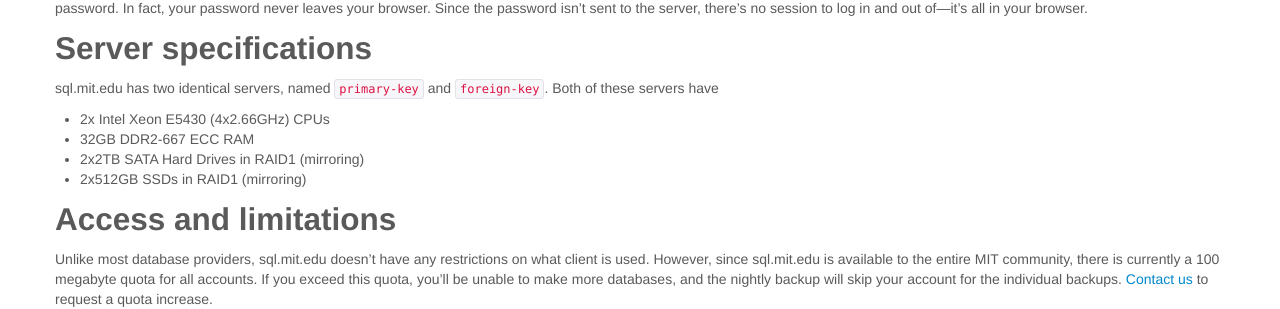
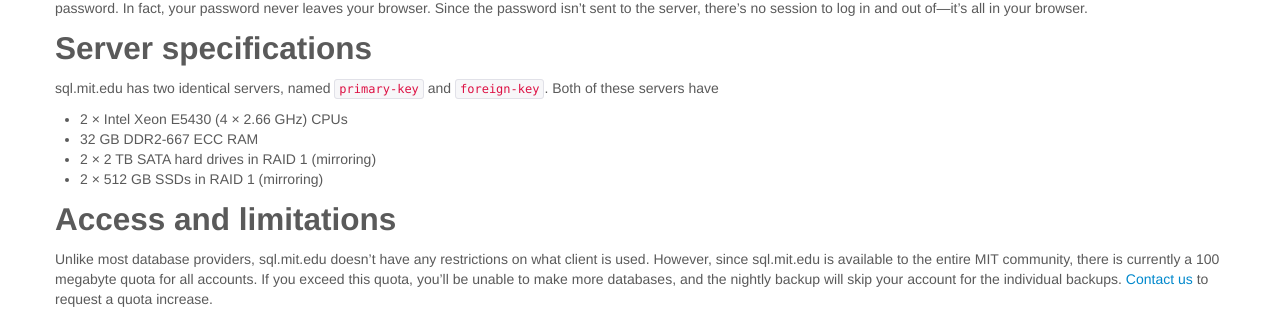
Before and after one commit to achernya/sql-web, a Jekyll site: the page built from about/index.html, in a window 1280 px wide. Shown: the part 493-802 px from the top of the page. Built offline with Jekyll 4.4.1, drawn with Linux system fonts in a browser that asks for light colours.

Commit message:
Correct usage of the multiplication symbol (×)
I also cleaned up the spacing around it a bit.

```diff
--- a/about/index.html
+++ b/about/index.html
@@ -61,10 +61,10 @@ about: class="active"
   named <code>primary-key</code> and <code>foreign-key</code>. Both of
   these servers have
   <ul>
-    <li>2x Intel Xeon E5430 (4x2.66GHz) CPUs</li>
-    <li>32GB DDR2-667 ECC RAM</li>
-    <li>2x2TB SATA Hard Drives in RAID1 (mirroring)</li>
-    <li>2x512GB SSDs in RAID1 (mirroring)</li>
+    <li>2 &times; Intel Xeon E5430 (4 &times; 2.66 GHz) CPUs</li>
+    <li>32 GB DDR2-667 ECC RAM</li>
+    <li>2 &times; 2 TB SATA hard drives in RAID 1 (mirroring)</li>
+    <li>2 &times; 512 GB SSDs in RAID 1 (mirroring)</li>
   </ul>
 </p>
 <h2 id="access">
```
